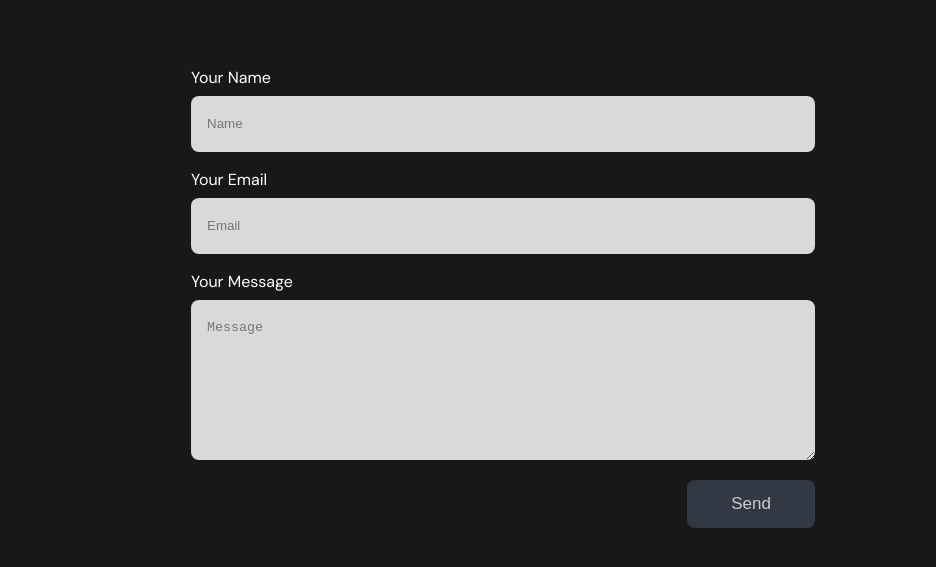
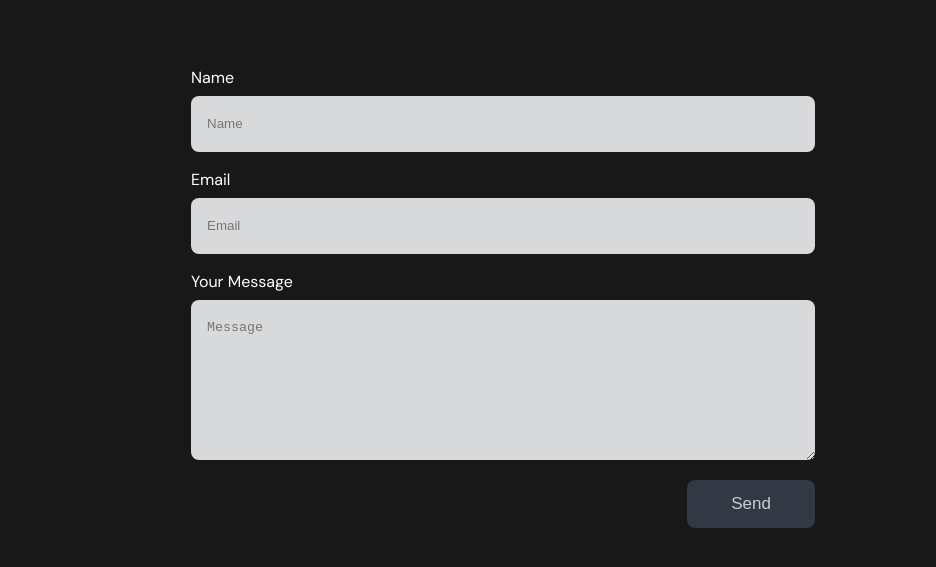
Before and after one commit to RamalAbbas/portfolio, a React (Vite) app: page / in a window 1280 px wide. Shown: the part 3734-4301 px from the top of the page, without its empty margins (145-1081 px from the left). Built offline with nearby package versions, Linux system fonts and the light colour scheme.

Commit message:
add emailJs

```diff
--- a/package.json
+++ b/package.json
@@ -10,6 +10,7 @@
     "preview": "vite preview"
   },
   "dependencies": {
+    "@emailjs/browser": "^4.3.3",
     "@fortawesome/fontawesome-svg-core": "^6.5.2",
     "@fortawesome/free-solid-svg-icons": "^6.5.2",
     "@fortawesome/react-fontawesome": "^0.2.0",
--- a/src/App.tsx
+++ b/src/App.tsx
@@ -1,24 +1,19 @@
-import AOS from 'aos';
-import styled from 'styled-components'
-
-import { Header , Footer , TechnologyCard , ProjectCard , ThemeSwitcher , Label , Input , Textarea } from './components/Static/index'
-import { technologiesData , projectsData } from './mock/index'
-import { useGlobalStore } from './provider/povider'
-import { ToastContainer, toast } from 'react-toastify';
-import 'react-toastify/dist/ReactToastify.css';
-
-import { useCallback, useEffect, useState } from 'react'
-import userImage from '../public/user.jpeg'
-import { isEmail } from './utils/isEmail'
+import { Header , Footer , TechnologyCard , ProjectCard , ThemeSwitcher , Label , Input , Textarea } from './components/Static/index';
+import { technologiesData , projectsData } from './mock/index';
+import { useGlobalStore } from './provider/povider';
+import userImage from '../public/user.jpeg';
 
 
+import AOS from 'aos';
+import emailjs from '@emailjs/browser'
+import styled from 'styled-components';
+import 'react-toastify/dist/ReactToastify.css';
+import { ToastContainer, toast } from 'react-toastify';
+import React, { useEffect , useRef } from 'react';
+
 const App = () => {
+  const form = useRef<HTMLFormElement>(null);
   const { theme } = useGlobalStore()
-  const [contactData, setContactData] = useState({
-      name: "",
-      email: "",
-      message: ""
-  });
 
   //! UseEffect Aos Configuration
 
@@ -28,38 +23,27 @@ const App = () => {
       })
   }, [])
 
-  //! Input OnChange Function
+  //! Send Email Data
 
-  const handleInputChange = useCallback(
-      (name: string, value: string) => {
-          setContactData((prevData) => ({
-              ...prevData,
-              [name]: value,
-          }));
-      },
-      []
-  );
+  const sendEmail = (e: React.FormEvent<HTMLFormElement>) => {
+    e.preventDefault();
 
+    if (!form.current) return;
 
-  //! Send Contact Data
+    emailjs
+      .sendForm('service_5mxrinc', 'template_bdnswbd', form.current, {
+        publicKey: 'XLn0Tdu9pnvCxrtjz',
+      })
+      .then(
+        () => {
+          toast.success("Connection established")
 
-  const sendData = () => {
-    // console.log("salam", typeof Object.values(contactData).some((item) => item));
-
-    if(Object.values(contactData).some((item: string) => item == "")){
-        toast.error("Please fill out the form")
-    }
-    else if (!isEmail(contactData.email)){
-        toast.error("Wrong Email")
-    }
-    else{
-        toast.success("Send information to Email")
-        setTimeout(()=>{
-            console.log("contactData", contactData)
-        }, 1500)
-    }
-  }
-
+        },
+        (error) => {
+          toast.success('FAILED...', error.text)
+        },
+      );
+  };
 
 
   //! Dynamic Styles
@@ -142,26 +126,24 @@ const App = () => {
                         Contact
                     </HeadTitle>
 
-                    <ContactForm>
+                    <ContactForm ref={form} onSubmit={sendEmail}>
                         <ContactItem>
-                          <Label value={"Your Name"} forId={"name"} />
-                          <Input type={"text"} id={"name"} name={"name"} placeholder={"Name"} value={contactData.name} onInputChange={handleInputChange} />
+                          <Label value={"Name"} forId={"user_name"} />
+                          <Input type={"text"} id={"user_name"} name={"user_name"} placeholder={"Name"} />
                         </ContactItem>
 
                         <ContactItem>
-                          <Label value={"Your Email"} forId={"email"} />
-                          <Input type={"email"} id={"email"} name={"email"} placeholder={"Email"} value={contactData.email} onInputChange={handleInputChange} />
+                          <Label value={"Email"} forId={"user_email"} />
+                          <Input type={"email"} id={"user_email"} name={"user_email"} placeholder={"Email"} />
                         </ContactItem>
 
                         <ContactItem >
                           <Label value={"Your Message"} forId={"message"} />
-                          <Textarea id={"message"} name={"message"} placeholder={"Message"} value={contactData.message} onInputChange={handleInputChange} />
+                          <Textarea id={"message"} name={"message"} placeholder={"Message"} />
                         </ContactItem>
 
                         <FormBottom>
-                          <SendButton style={dynamicButtonStyles} onClick={sendData}>
-                              Send
-                          </SendButton>
+                          <SendButton style={dynamicButtonStyles} type="submit" value="Send" />
                         </FormBottom>
                     </ContactForm>
             </Contact>
@@ -352,7 +334,7 @@ const Contact = styled.div`
   align-items: center
 `
 
-const ContactForm = styled.div`
+const ContactForm = styled.form`
     display: flex;
     flex-direction: column;
     gap: 20px;
@@ -375,10 +357,9 @@ const FormBottom = styled.div`
     width: 100%;
 `
 
-const SendButton = styled.button`
+const SendButton = styled.input`
     width: 128px;
     height: 48px;
-    background-color: #333944;
     border: 0;
     border-radius: 8px;
     font-size: 17px;
--- a/src/components/Static/Input/index.tsx
+++ b/src/components/Static/Input/index.tsx
@@ -1,4 +1,4 @@
-import { FC, ChangeEvent } from "react";
+import { FC } from "react";
 
 import { useGlobalStore } from "../../../provider/povider";
 import styled from "styled-components";
@@ -8,17 +8,10 @@ interface InputTypes {
     id: string,
     name: string,
     placeholder: string,
-    value: string,
-    onInputChange: (name: string, value: string) => void,
 }
 
-const InputComponent: FC<InputTypes> = ({ type , placeholder , id , value , name , onInputChange }) => {
+const InputComponent: FC<InputTypes> = ({ type , placeholder , id , name }) => {
     const { theme } = useGlobalStore()
-
-    const handleChange = (e: ChangeEvent<HTMLInputElement>) => {
-        const inputValue = e.target.value;
-        onInputChange(name, inputValue);
-    };
 
     const dynamicInputStyles = {
         backgroundColor: theme == "light" ? "#fff" : '#d8d9db'
@@ -29,8 +22,6 @@ const InputComponent: FC<InputTypes> = ({ type , placeholder , id , value , name
                 id={id}
                 name={name}
                 type={type}
-                value={value}
-                onChange={handleChange}
                 placeholder={placeholder}
                 style={dynamicInputStyles}
             />
--- a/src/components/Static/Textarea/index.tsx
+++ b/src/components/Static/Textarea/index.tsx
@@ -1,4 +1,4 @@
-import { FC, ChangeEvent } from "react";
+import { FC } from "react";
 import styled from "styled-components";
 import { useGlobalStore } from "../../../provider/povider";
 
@@ -6,17 +6,10 @@ interface TextareaComponentProps {
     id: string;
     name: string;
     placeholder: string;
-    value: string;
-    onInputChange: (name: string, value: string) => void;
 }
 
-const TextareaComponent: FC<TextareaComponentProps> = ({ placeholder , id , value , name , onInputChange }) => {
+const TextareaComponent: FC<TextareaComponentProps> = ({ placeholder , id , name  }) => {
     const { theme } = useGlobalStore();
-
-    const handleChange = (e: ChangeEvent<HTMLTextAreaElement>) => {
-        const inputValue = e.target.value;
-        onInputChange(name, inputValue);
-    };
 
     const dynamicTextAreaStyles = {
         backgroundColor: theme === "light" ? "#fff" : '#d8d9db'
@@ -26,8 +19,6 @@ const TextareaComponent: FC<TextareaComponentProps> = ({ placeholder , id , valu
             <Textarea
                 id={id}
                 name={name}
-                value={value}
-                onChange={handleChange}
                 placeholder={placeholder}
                 style={dynamicTextAreaStyles}
             />
--- a/src/mock/data.ts
+++ b/src/mock/data.ts
@@ -159,7 +159,7 @@ export const projectsData: projectsData[] = [
         name: "Rock Paper Scissors Game",
         technologies: " Html5 , Css3 , Javascript",
         githubLink: "https://github.com/ramalabbasov044/Rock-Paper",
-        vercelLink: ""
+        vercelLink: "https://rock-paper-blond.vercel.app/"
     },
 
 
```
Also changed, not shown: 1 other file (tests, documents, lock files or other folders).
